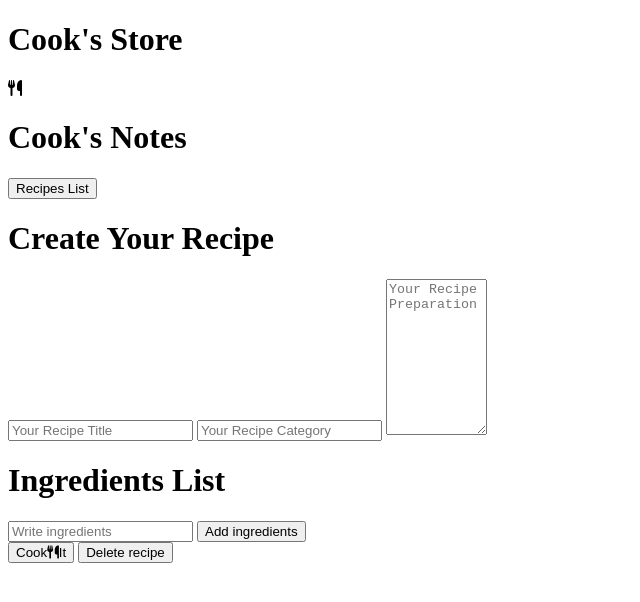
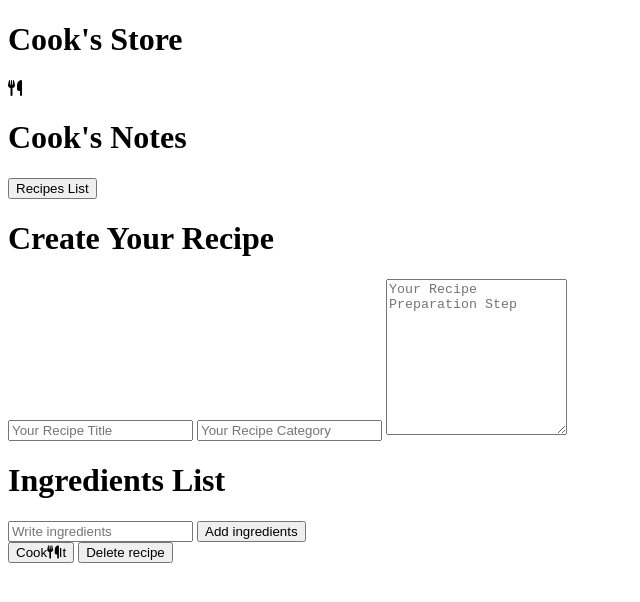
Before and after one commit to Stelios-Ervis-Priftis/Recipe-app-Van-Js, a website built with webpack: page public/edit.html in a window 1280 px wide. Shown: the whole page, without its empty margins (0-640 px from the left). Built offline with nearby package versions, Linux system fonts and the light colour scheme; a web font is replaced by a local one.

Commit message:
Recipe App version 1 clean up, plus bug found when press ingredient fork icon from btn(Cook Me) disappears

```diff
--- a/public/edit.html
+++ b/public/edit.html
@@ -29,7 +29,7 @@
         <div class="actions">
             <input id="recipe-title" placeholder="Your Recipe Title" />
             <input id="recipe-sub-title" placeholder="Your Recipe Category" />
-            <textarea id="recipe-body" class="textarea" placeholder="Your Recipe Preparation" cols="10" rows="10"></textarea>
+            <textarea id="recipe-body" class="textarea" placeholder="Your Recipe Preparation Step" rows="10"></textarea>
         </div>
         <div class="ingredients-cnt">
             <h1>Ingredients List</h1>
```
Also changed, not shown: public/styles/index-page.css (+4 -3 lines).
